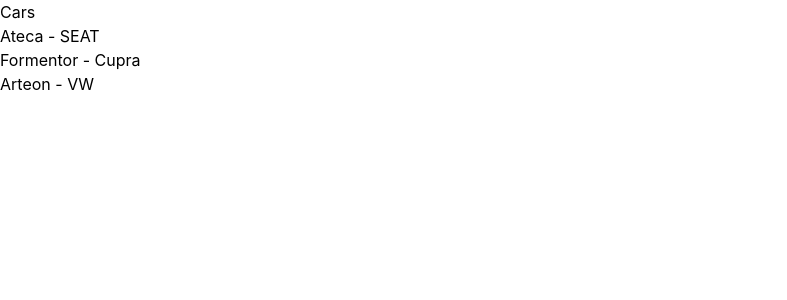
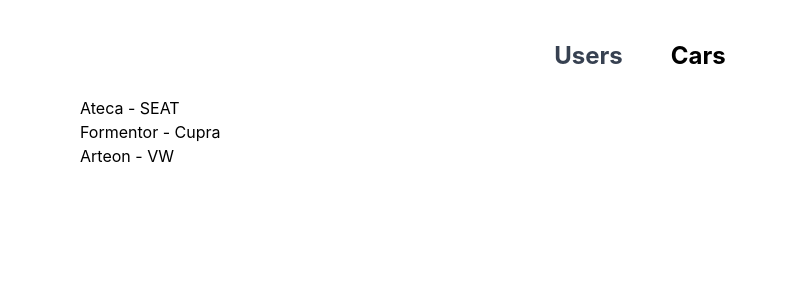
Before and after one commit to jorbush/cards-catalog-akkodis, a React (Create React App) app: page /cars in a window 1280 px wide. Shown: the top 300 px of the page, without its empty margins (0-787 px from the left). Built offline with nearby package versions, Linux system fonts and the light colour scheme.

Commit message:
Navigation bar

```diff
--- /dev/null
+++ b/src/components/NavigationHeader.tsx
@@ -0,0 +1,56 @@
+import React from 'react';
+import { useNavigate } from 'react-router-dom';
+
+interface NavigationHeaderProps {
+  activePage: string;
+  primaryText: string;
+  secondaryText: string;
+}
+
+const NavigationHeader: React.FC<NavigationHeaderProps> = ({
+  activePage,
+  primaryText,
+  secondaryText,
+}) => {
+  const navigate = useNavigate();
+
+  const navigateToPage = (page: string) => {
+    navigate(page);
+  };
+
+  return (
+    <div className="
+        flex
+        justify-center
+    ">
+        <div className="
+            flex
+            flex-row
+            text-2xl
+            font-bold
+            pt-8
+            pb-4
+            gap-8
+        ">
+            <div
+                className={`p-2 cursor-pointer ${
+                activePage === primaryText ? 'text-black' : 'text-gray-700'
+                }`}
+                onClick={() => navigateToPage('/')}
+            >
+                {primaryText}
+            </div>
+            <div
+                className={`p-2 cursor-pointer ${
+                activePage === secondaryText ? 'text-black' : 'text-gray-700'
+                }`}
+                onClick={() => navigateToPage('/cars')}
+            >
+                {secondaryText}
+            </div>
+        </div>
+    </div>
+  );
+};
+
+export default NavigationHeader;
--- a/src/pages/CarsPage.tsx
+++ b/src/pages/CarsPage.tsx
@@ -1,10 +1,22 @@
 import React from 'react';
 import carsData from '../data/cars.json';
+import NavigationHeader from '../components/NavigationHeader';
 
 const CarsPage = () => {
     return (
-      <div>
-        <h1>Cars</h1>
+      <div className="
+            max-w-[2520px]
+            mx-auto
+            xl:px-20
+            md:px-10
+            sm:px-7
+            px-4
+        ">
+            <NavigationHeader
+                activePage='Cars'
+                primaryText='Users'
+                secondaryText='Cars'
+            />
         <ul>
           {carsData.coches.map((cars) => (
             <li key={cars.id}>
--- a/src/pages/HomePage.tsx
+++ b/src/pages/HomePage.tsx
@@ -3,6 +3,7 @@
 import UserForm from '../components/UserForm';
 import User from '../../types/User';
 import CardComponent from '../components/CardComponent';
+import NavigationHeader from '../components/NavigationHeader';
 
 
 const HomePage = () => {
@@ -28,16 +29,11 @@
             sm:px-7
             px-4
         ">
-            <div className="flex justify-center">
-                <div className="
-                    text-2xl
-                    font-bold
-                    pt-4
-                    pb-4
-                ">
-                    Users
-                </div>
-            </div>
+            <NavigationHeader
+                activePage='Users'
+                primaryText='Users'
+                secondaryText='Cars'
+            />
 
             <div className="flex justify-center">
                 <div className="
```
